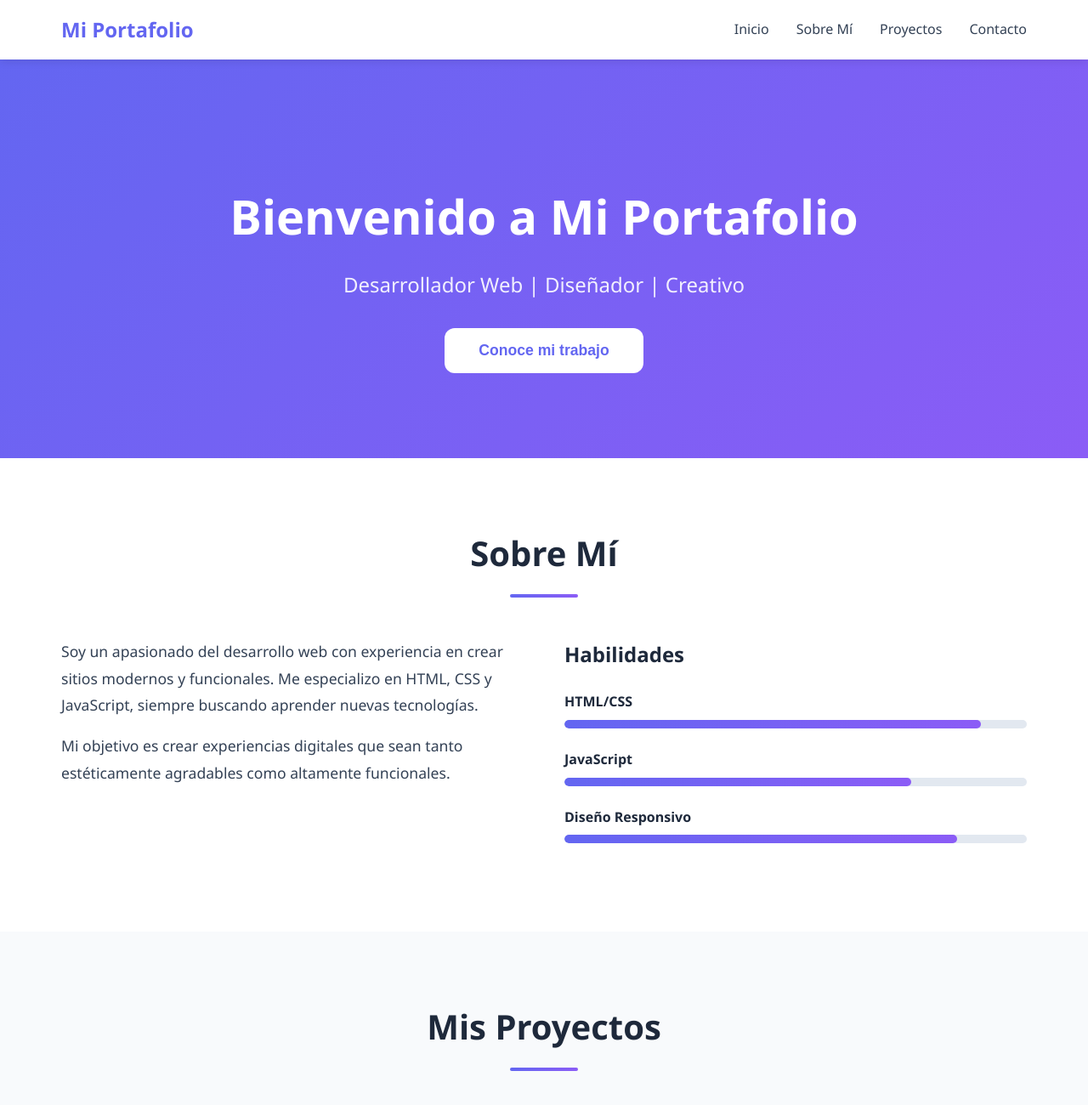
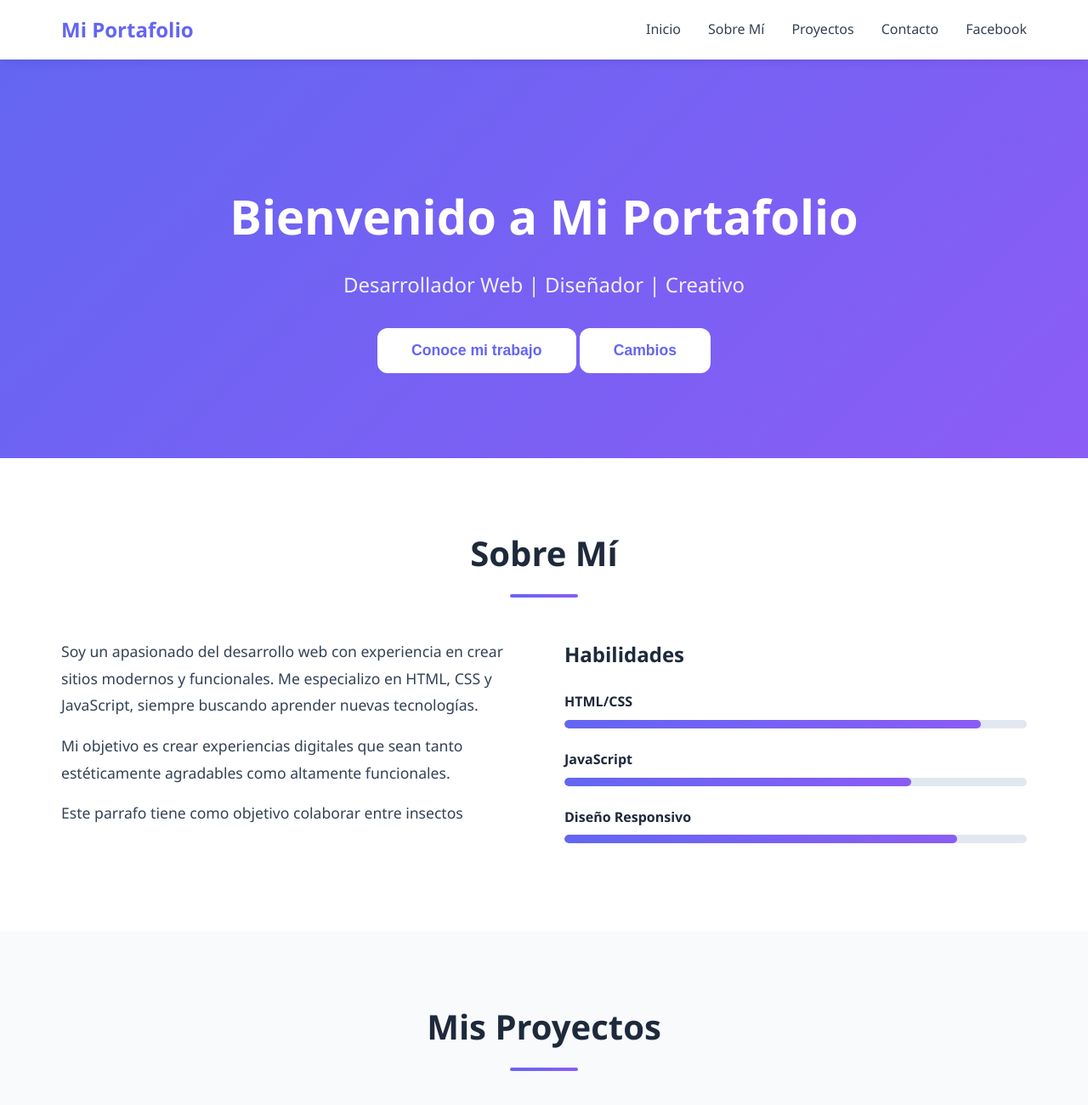
Before and after one commit to Jarcila19-pro/tarea_4_git, a plain HTML site: page index.html in a window 1280 px wide. Shown: the top 1300 px of the page at 85% size. Drawn offline with Linux system fonts and the light colour scheme.

Commit message:
feat:Se hacen cambios para que los insectos puedan colaborar

```diff
--- a/index.html
+++ b/index.html
@@ -15,6 +15,7 @@
                 <li><a href="#sobre-mi">Sobre Mí</a></li>
                 <li><a href="#proyectos">Proyectos</a></li>
                 <li><a href="#contacto">Contacto</a></li>
+                <li><a href="#Facebook">Facebook</a></li>
             </ul>
         </div>
     </nav>
@@ -24,6 +25,7 @@
             <h1>Bienvenido a Mi Portafolio</h1>
             <p class="subtitle">Desarrollador Web | Diseñador | Creativo</p>
             <button class="btn-primary">Conoce mi trabajo</button>
+            <button class="btn-primary">Cambios</button>
         </div>
     </header>
 
@@ -35,6 +37,7 @@
                     <div class="about-text">
                         <p>Soy un apasionado del desarrollo web con experiencia en crear sitios modernos y funcionales. Me especializo en HTML, CSS y JavaScript, siempre buscando aprender nuevas tecnologías.</p>
                         <p>Mi objetivo es crear experiencias digitales que sean tanto estéticamente agradables como altamente funcionales.</p>
+                        <p>Este parrafo tiene como objetivo colaborar entre insectos</p>
                     </div>
                     <div class="skills">
                         <h3>Habilidades</h3>
```
